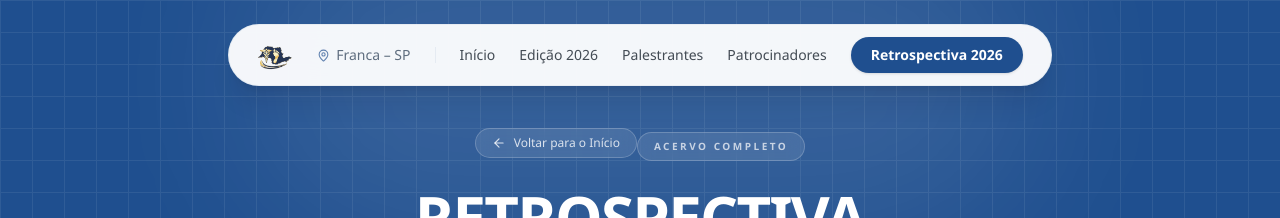
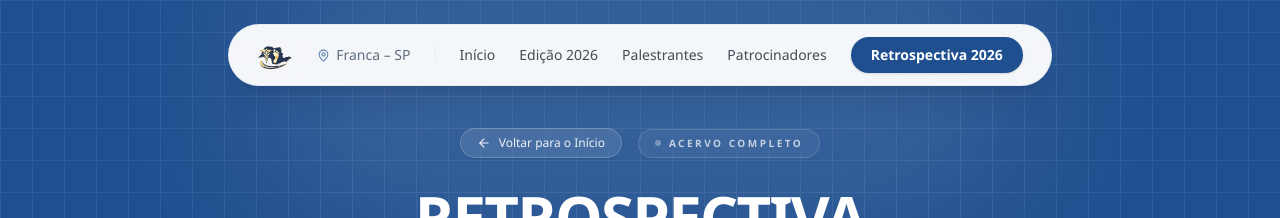
Before and after one commit to gpPacheco/cipmp, a Next.js app: page /edicao-2026 in a window 1280 px wide. Shown: the top 218 px of the page. Built offline with nearby package versions, Linux system fonts and the light colour scheme.

Commit message:
fix(edicao-2026): reativar embaixadora Nadia Andrade e corrigir alinhamento do banner

```diff
--- a/src/app/edicao-2026/page.tsx
+++ b/src/app/edicao-2026/page.tsx
@@ -8,6 +8,7 @@ import AccessibilityAndGallery from "@/components/AccessibilityAndGallery";
 import Speakers from "@/components/Speakers";
 import ThemesSection from "@/components/ThemesSection";
 import Idealizadora from "@/components/Idealizadora";
+import Ambassadors from "@/components/Ambassadors";
 import LocationSection from "@/components/LocationSection";
 import Sponsors from "@/components/Sponsors";
 import Support from "@/components/Support";
@@ -59,18 +60,21 @@ export default function Edicao2026Page() {
           />
 
           <div className="relative z-10 max-w-4xl mx-auto">
-            {/* Back link */}
+            {/* Top Navigation & Status Badges */}
+            <div className="flex flex-wrap items-center justify-center gap-3 sm:gap-4 mb-8">
               <Link
                 href="/"
-              className="inline-flex items-center gap-2 rounded-full border border-white/20 bg-white/10 px-4 py-1.5 text-xs font-medium text-white/80 backdrop-blur-sm mb-8 hover:bg-white/20 transition-colors"
+                className="inline-flex items-center gap-2 rounded-full border border-white/20 bg-white/10 px-4 py-1.5 text-xs font-medium text-white/90 backdrop-blur-sm hover:bg-white/20 hover:border-white/30 transition-all duration-300 shadow-sm"
               >
                 <ArrowLeft size={14} />
                 Voltar para o Início
               </Link>
 
-            <span className="inline-flex items-center gap-2 rounded-full border border-white/20 bg-white/10 px-4 py-1.5 text-[10px] font-semibold uppercase tracking-[0.25em] text-white/70 backdrop-blur-sm mb-6">
+              <span className="inline-flex items-center gap-2 rounded-full border border-white/15 bg-white/5 px-4 py-1.5 text-[10px] font-semibold uppercase tracking-[0.25em] text-white/70 backdrop-blur-sm">
+                <span className="h-1.5 w-1.5 rounded-full bg-white/60 animate-pulse" />
                 Acervo Completo
               </span>
+            </div>
 
             <h1 className="text-4xl sm:text-5xl md:text-6xl font-black uppercase leading-[0.9] tracking-[-0.03em] mb-6">
               Retrospectiva
@@ -118,6 +122,9 @@ export default function Edicao2026Page() {
         {/* ── Idealizadora ──────────────────────────────────────────── */}
         <Idealizadora />
 
+        {/* ── Embaixadora ───────────────────────────────────────────── */}
+        <Ambassadors />
+
         {/* ── Local do Evento (só vídeo) ────────────────────────────── */}
         <LocationSection />
 
```
Lines whose indentation alone changed are shown as unchanged.
